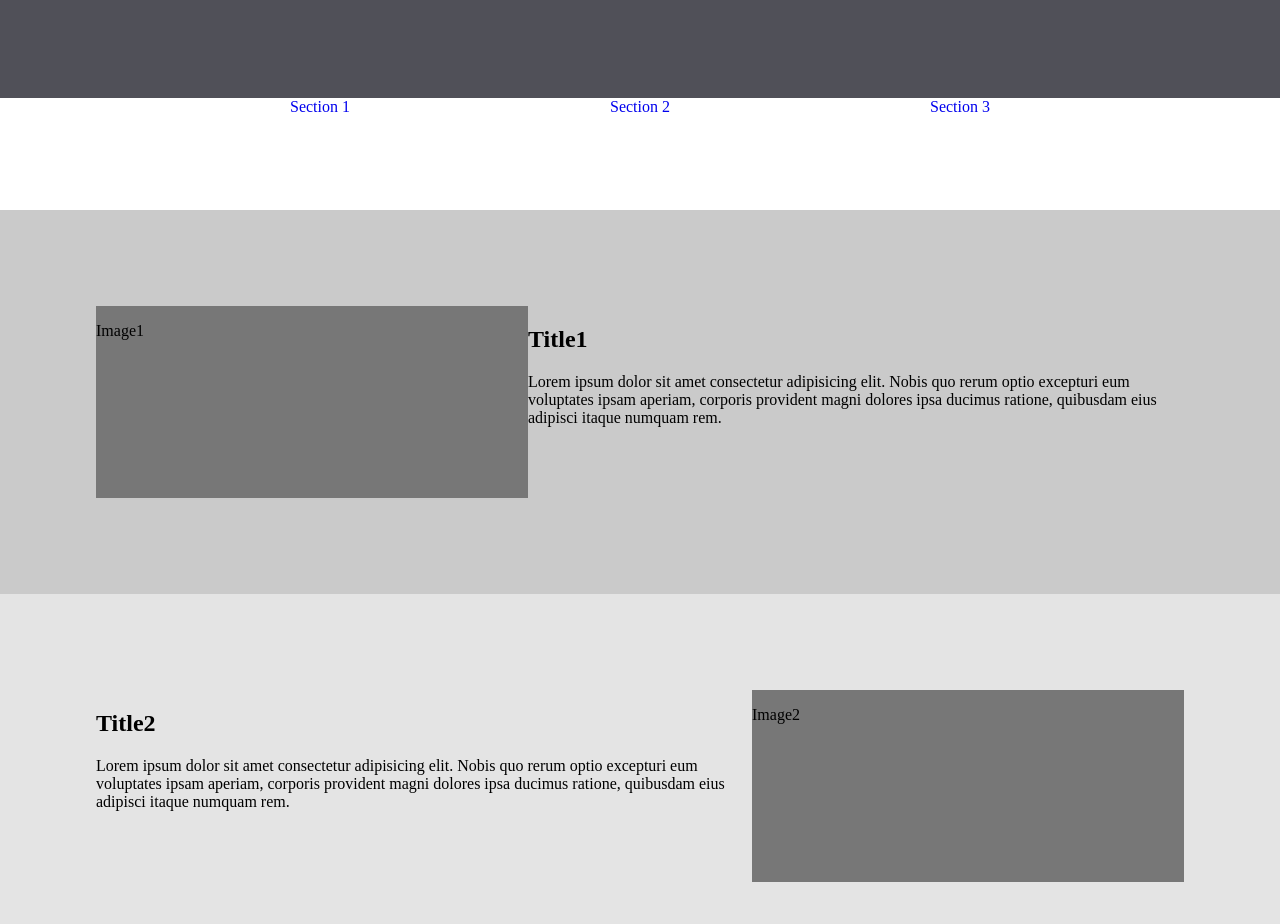
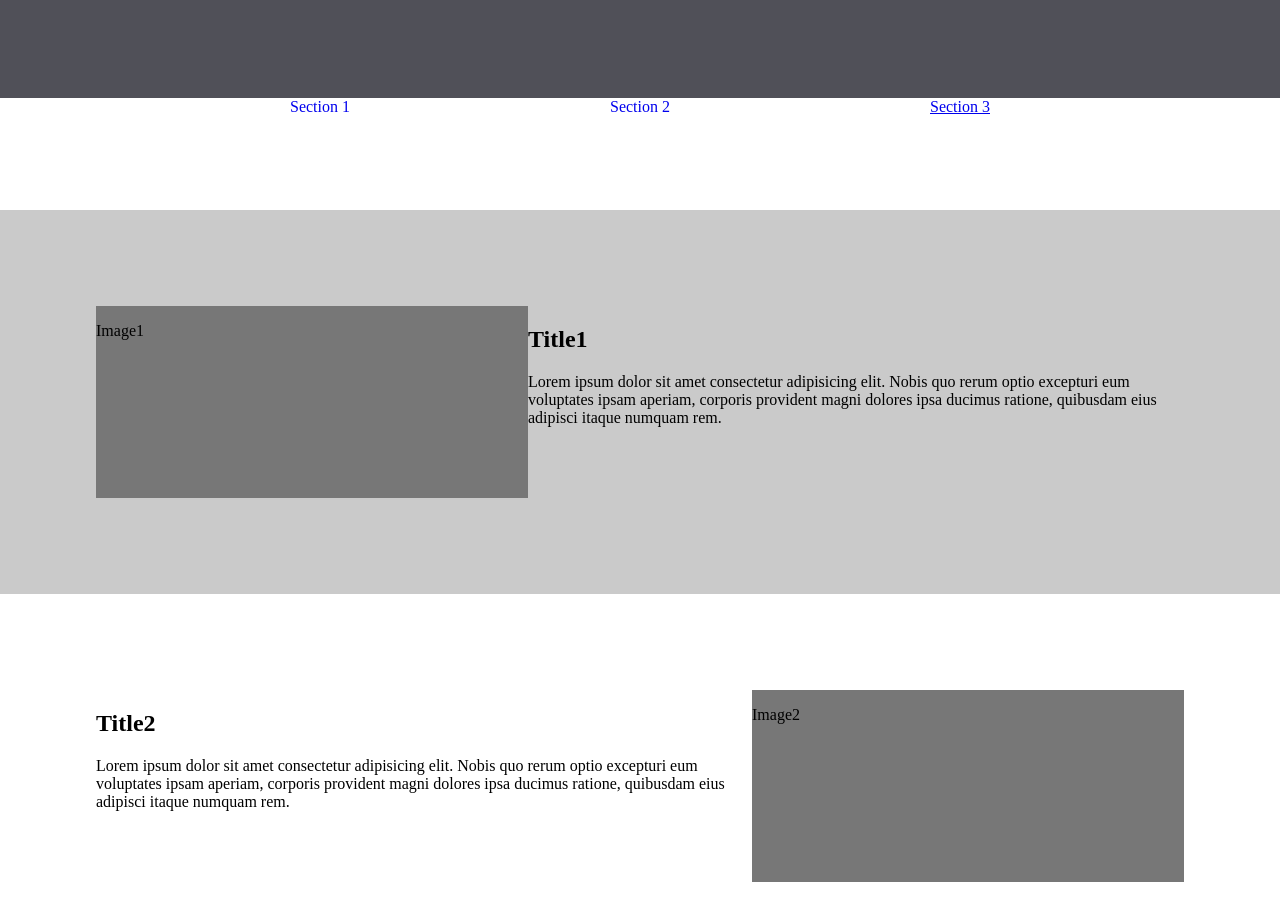
Before and after one commit to johnpagtama/limbo, an Angular app in the folder limbo/: page / in a window 1280 px wide. Shown: the part 648-1572 px from the top of the page. Built offline with nearby package versions, Linux system fonts and the light colour scheme.

Commit message:
Refactored jump nav component

```diff
--- a/limbo/src/app/components/shared/feature/feature.component.scss
+++ b/limbo/src/app/components/shared/feature/feature.component.scss
@@ -11,5 +11,5 @@
                                       margin: 0 auto, padding: 6rem,
                                       grid-template-columns: 2fr 1fr,
                                       grid-template-areas: "feature__info feature__svg",
-                                      background-color: #e4e4e4));
+                                      background-color: #fff));
 }
--- a/limbo/src/app/components/shared/jump-nav/jump-nav.component.html
+++ b/limbo/src/app/components/shared/jump-nav/jump-nav.component.html
@@ -1,11 +1,15 @@
-<nav class="jump-nav">
-    <li class="jump-nav__anchor1">
-        <a class="jump-nav__txt-dec-none" href="#feature1">Section 1</a>
+<ng-container *ngTemplateOutlet="jumpNav"></ng-container>
+
+<ng-template #jumpNav>
+    <nav class="jump-nav">
+        <ng-container *ngFor="let j of jumpNavData">
+            <ng-container *ngTemplateOutlet="jumpNavList; context: j"></ng-container>
+        </ng-container>
+    </nav>
+</ng-template>
+
+<ng-template #jumpNavList let-area="gridArea" let-classes="classes" let-link="link" let-txt="text">
+    <li class="{{area}}">
+        <a class="{{classes}}" href="{{link}}">{{txt}}</a>
     </li>
-    <li class="jump-nav__anchor2">
-        <a class="jump-nav__txt-dec-none" href="#feature2">Section 2</a>
-    </li>
-    <li class="jump-nav__anchor3">
-        <a class="jump-nav__txt-dec-none" href="#feature3">Section 3</a>
-    </li>
-</nav>
+</ng-template>
--- a/limbo/src/app/components/shared/jump-nav/jump-nav.component.ts
+++ b/limbo/src/app/components/shared/jump-nav/jump-nav.component.ts
@@ -6,7 +6,11 @@ import { Component, OnInit } from '@angular/core';
   styleUrls: ['./jump-nav.component.scss']
 })
 export class JumpNavComponent implements OnInit {
-
+  jumpNavData: any[] = [
+    { gridArea: 'jump-nav__anchor1', classes: 'jump-nav__txt-dec-none', link: '#feature1', text: 'Section 1' },
+    { gridArea: 'jump-nav__anchor2', classes: 'jump-nav__txt-dec-none', link: '#feature2', text: 'Section 2' },
+    { gridArea: 'jump-nav__anchor3', classes: 'jump=nav__txt-dec-none', link: '#feature3', text: 'Section 3' }
+  ];
   constructor() { }
 
   ngOnInit(): void {
--- a/limbo/src/app/components/shared/pricing/pricing.component.html
+++ b/limbo/src/app/components/shared/pricing/pricing.component.html
@@ -2,7 +2,7 @@
 
 <ng-template #pricingTier>
     <div class="pricing">
-        <section class="n pricing__card">
+        <section class="pricing__card">
             <app-card></app-card>
         </section>
     </div>
```
